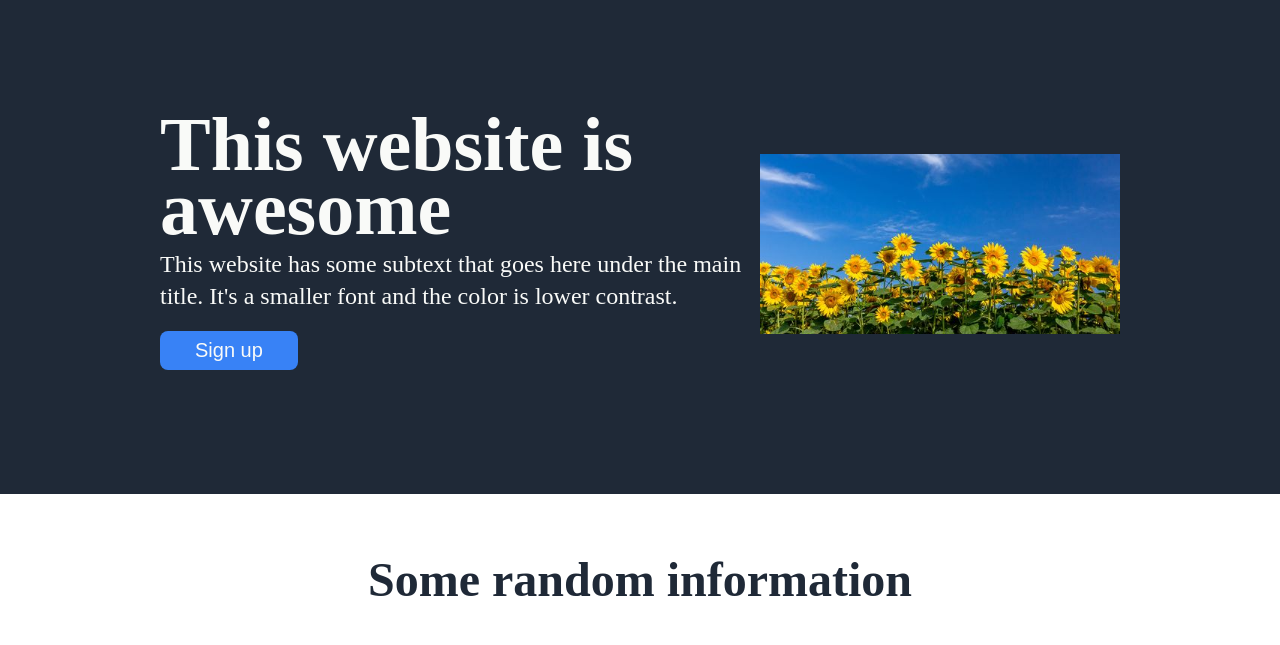
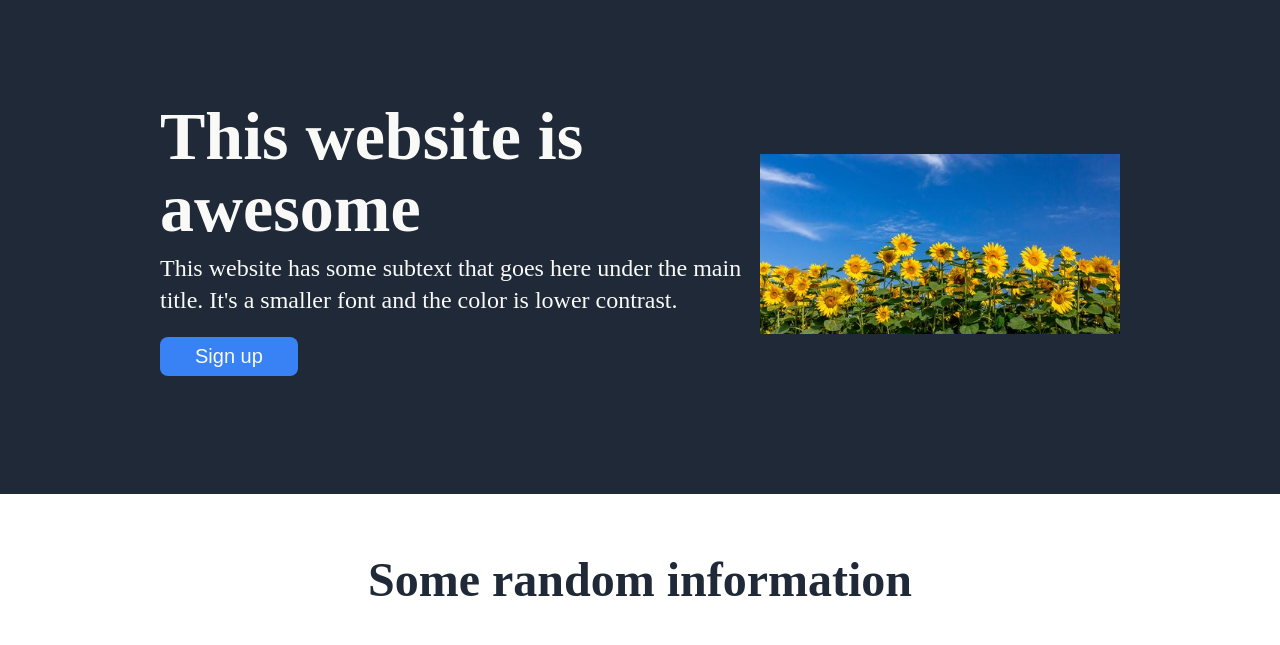
Before and after one commit to andharr/Odin-Landing-Page, a plain HTML site: page index.html in a window 1280 px wide. Shown: the part 138-783 px from the top of the page. Drawn offline with Linux system fonts and the light colour scheme.

Commit message:
add readme and css changes

```diff
--- a/style.css
+++ b/style.css
@@ -41,6 +41,7 @@ header, .top, footer {
     background-position: -100px top; */
 }
 
+/* header section */
 header {
     display: flex;
     justify-content:space-between;
@@ -71,6 +72,7 @@ li a {
 
 }
 
+/* Top Main Section */
 .top.image {
     height: auto;
     max-width: 600px;
@@ -83,14 +85,14 @@ li a {
     align-items: center;
     min-height: 500px;
 
-    font-size: 38px;
+    font-size: 34px;
     font-weight: extra-bold;
     color: #f9faf8;
 }
 
 .words {
     max-width: 600px;
-    line-height: 4rem;
+    line-height: 4.5rem;
 }
 
 .words h1 {
@@ -112,6 +114,7 @@ button {
     font-size: 20px;
 }
 
+/* Info Section with Images */
 .info {
     font-size: 32px;
     font-weight: extra-bold;
@@ -150,6 +153,7 @@ button {
     border-radius: 8px;
 }
 
+/* Thor Quote Section */
 .quote {
     background-color: #e5e7eb;
     font-size: 24px;
@@ -175,6 +179,7 @@ button {
     min-height: 400px;
 }
 
+/* Big Blue Box */
 .bigBlue {
     background-color: #3882f6;
     color: #e5e7eb;
```
Also changed, not shown: 1 other file.
